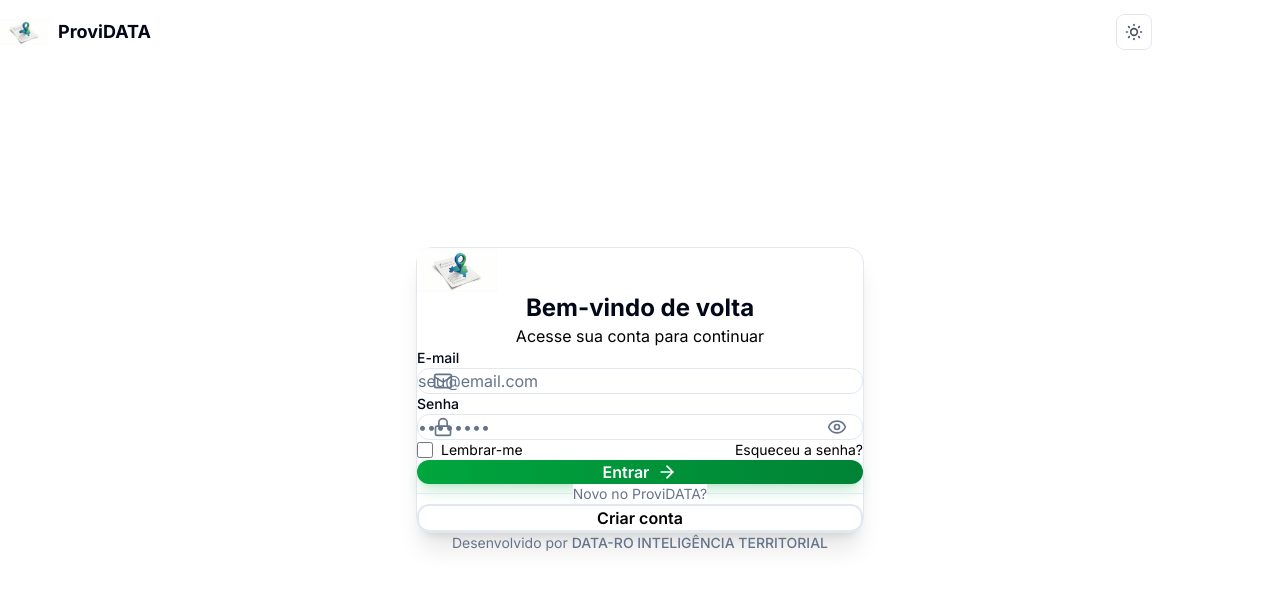
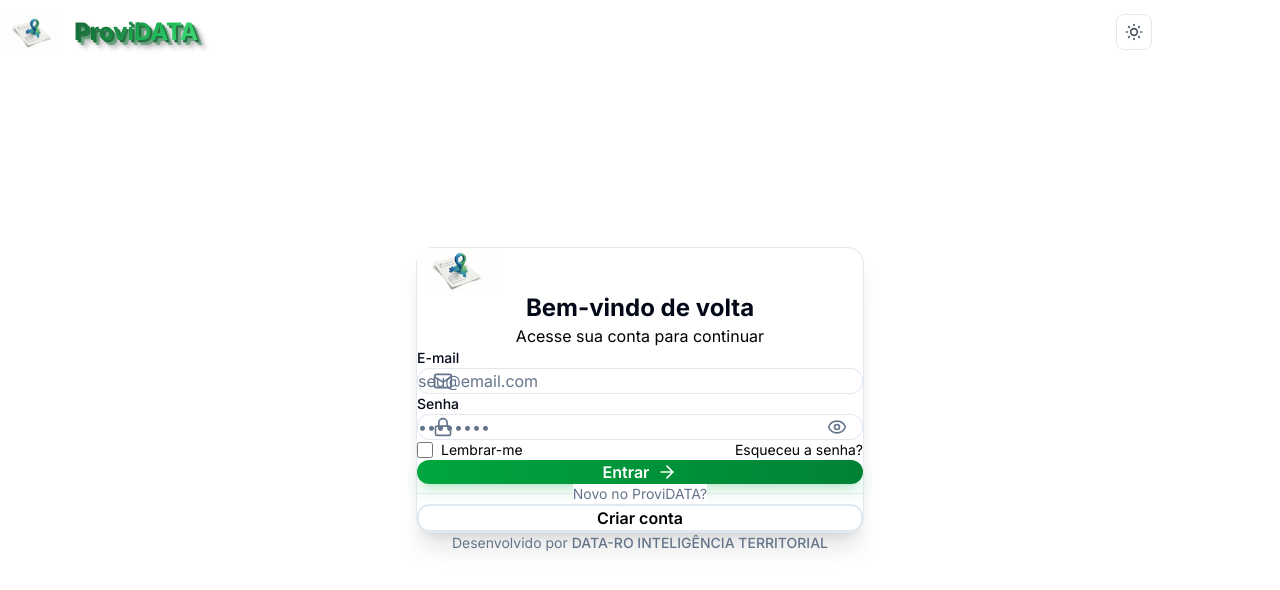
Before and after one commit to justr1de/ProviDATA, a Next.js app: page /login in a window 1280 px wide. Shown: the top 590 px of the page. Built offline with nearby package versions, Linux system fonts and the light colour scheme; no server answers.

Commit message:
fix: aplicar degradê verde ao texto ProviDATA na tela de login e aumentar logo

```diff
--- a/src/app/login/page.tsx
+++ b/src/app/login/page.tsx
@@ -54,8 +54,8 @@ export default function LoginPage() {
       <header className="fixed top-0 left-0 right-0 z-50 glass">
         <div className="max-w-6xl mx-auto px-6 h-16 flex items-center justify-between">
           <Link href="/" className="flex items-center gap-2.5">
-            <Image src="/providata-logo-final.png" alt="ProviDATA" width={48} height={48} />
-            <span className="font-bold text-lg text-[var(--foreground)]">ProviDATA</span>
+            <Image src="/providata-logo-final.png" alt="ProviDATA" width={64} height={64} />
+            <span className="text-providata-gradient font-bold text-2xl">ProviDATA</span>
           </Link>
           <ThemeToggle />
         </div>
```
